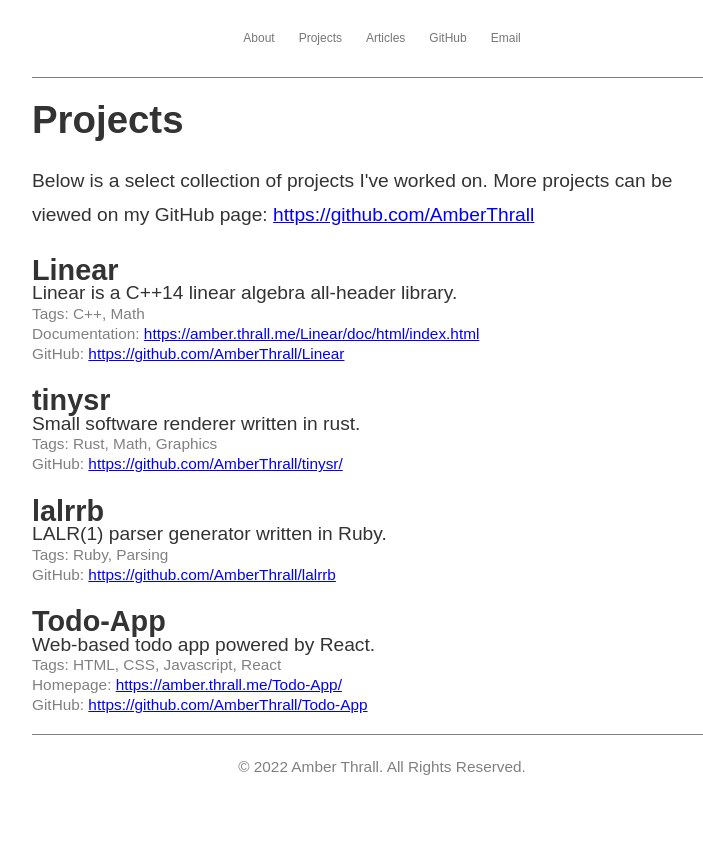
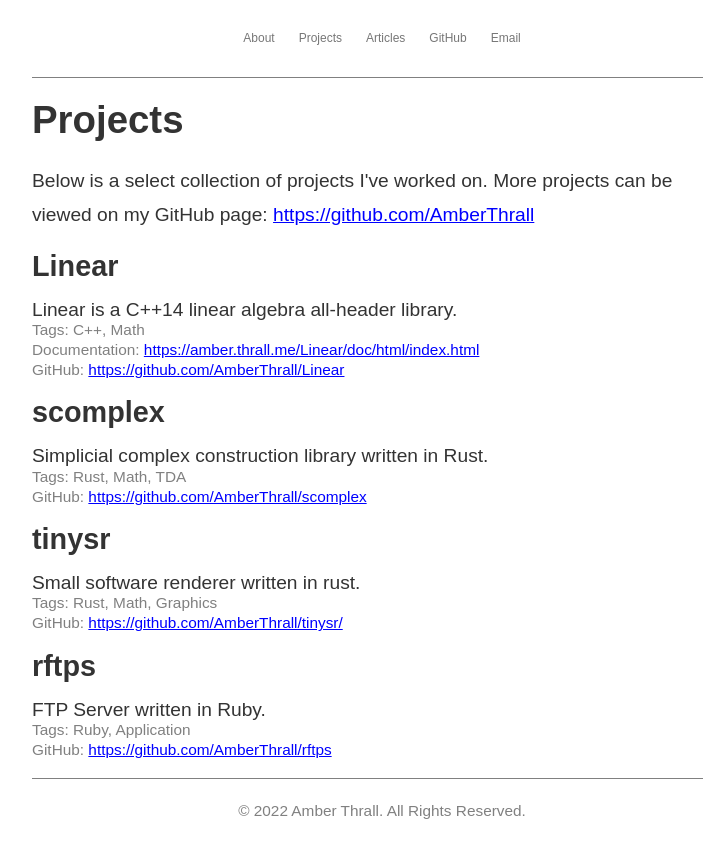
Before and after one commit to AmberThrall/amberthrall.github.io, a React (Create React App) app: page /projects in a window 1280 px wide. Shown: the whole page, without its empty margins (258-961 px from the left). Before the commit the page ends 800 px from the top, so only its background shows below. Built offline with nearby package versions, Linux system fonts and the light colour scheme.

Commit message:
fixed style, updated email, updated projects

```diff
--- a/src/components/About.js
+++ b/src/components/About.js
@@ -6,8 +6,8 @@ class About extends React.Component {
             <>
                 <h1>My Name is Amber Thrall</h1>
                 <p>
-                    I am a mathematician and computer scientist interested in dynamical systems. I am currently a Ph.D graduate student at Washington State University studying mathematics.
-                    I received a bachelors of science in mathematics from University of Washington in 2018.
+                    I am a mathematician and computer scientist interested in topological data analysis. I am currently a Ph.D graduate student at Washington State University studying mathematics.
+                    I received a bachelors of science in mathematics from University of Washington Bothell in 2018.
                 </p>
                 <p>
                     As a mathematician, I have published two articles relating to eigenvalues:
--- a/src/components/App.js
+++ b/src/components/App.js
@@ -9,7 +9,7 @@ const NAV_ITEMS = [
     { name: "Projects", link: "/projects", local: true },
     { name: "Articles", link: "/articles", local: true },
     { name: "GitHub", link: "https://www.github.com/AmberThrall", local: false },
-    { name: "Email", link: "mailto:amber@thrall.me", local: false },
+    { name: "Email", link: "mailto:amber.thrall@wsu.edu", local: false },
 ];
 
 
--- a/src/css/App.css
+++ b/src/css/App.css
@@ -46,8 +46,6 @@ h4 {
 }
 
 .title {
-    margin-bottom: 0;
-    line-height: 1.4rem;
 }
 
 .tags {
--- a/src/css/Articles.css
+++ b/src/css/Articles.css
@@ -3,13 +3,9 @@
 }
 
 .articleItem {
-    list-style: none;
-    line-height: 1rem;
 }
 
 .articleTitle {
-    margin-bottom: 0;
-    line-height: 1.4rem;
 }
 
 .articleTitle a {
--- a/src/projects.json
+++ b/src/projects.json
@@ -9,6 +9,14 @@
         ]
     },
     {
+        "name": "scomplex",
+        "description": "Simplicial complex construction library written in Rust.",
+        "tags": [ "Rust", "Math", "TDA" ],
+        "urls": [
+            { "label": "GitHub", "url": "https://github.com/AmberThrall/scomplex" }
+        ]
+    },
+    {
         "name": "tinysr",
         "description": "Small software renderer written in rust.",
         "tags": [ "Rust", "Math", "Graphics" ],
@@ -17,20 +25,11 @@
         ]
     },
     {
-        "name": "lalrrb",
-        "description": "LALR(1) parser generator written in Ruby.",
-        "tags": [ "Ruby", "Parsing" ],
+        "name": "rftps",
+        "description": "FTP Server written in Ruby.",
+        "tags": [ "Ruby", "Application" ],
         "urls": [
-            { "label": "GitHub", "url": "https://github.com/AmberThrall/lalrrb" }
-        ]
-    },
-    {
-        "name": "Todo-App",
-        "description": "Web-based todo app powered by React.",
-        "tags": [ "HTML", "CSS", "Javascript", "React" ],
-        "urls": [
-            { "label": "Homepage", "url": "https://amber.thrall.me/Todo-App/" },
-            { "label": "GitHub", "url": "https://github.com/AmberThrall/Todo-App" }
+            { "label": "GitHub", "url": "https://github.com/AmberThrall/rftps" }
         ]
     }
 ]
```
